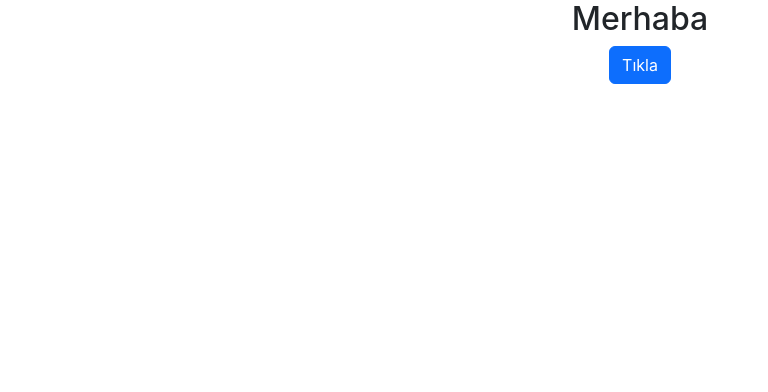
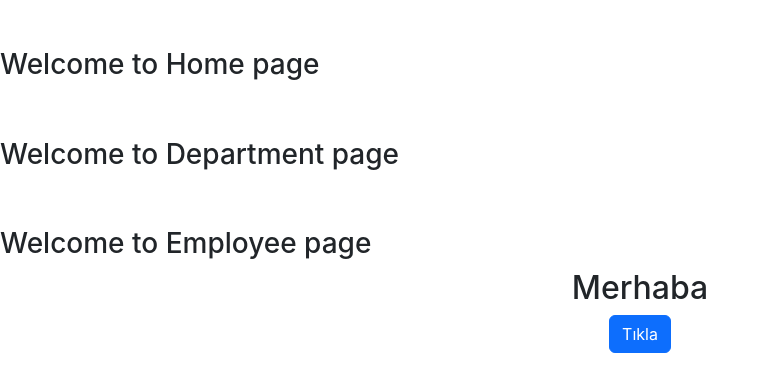
Before and after one commit to heimzza/employees, a React (Create React App) app: page / in a window 1280 px wide. Shown: the top 392 px of the page, without its empty margins (0-768 px from the left). Built offline with nearby package versions, Linux system fonts and the light colour scheme.

Commit message:
components

```diff
--- a/src/App.js
+++ b/src/App.js
@@ -1,10 +1,16 @@
 import logo from './logo.svg';
 import './App.css';
-import Button from 'react-bootstrap/Button'
+import Button from 'react-bootstrap/Button';
+import {Home} from './components/Home';
+import {Department} from './components/Department';
+import {Employee} from './components/Employee';
 
 function App() {
   return (
     <div className="App">
+      <Home></Home>
+      <Department></Department>
+      <Employee></Employee>
       <h2>Merhaba</h2>
       <Button variant="primary">Tıkla</Button>
     </div>
--- /dev/null
+++ b/src/components/Department.js
@@ -0,0 +1,13 @@
+import React, { Component } from 'react';
+
+export class Department extends Component {
+    render() {
+        return (
+            <div className='mt-5 d-flex justify-content-left'>
+                <h3>
+                    Welcome to Department page
+                </h3>
+            </div>
+        );
+    }
+}
--- /dev/null
+++ b/src/components/Employee.js
@@ -0,0 +1,13 @@
+import React, { Component } from 'react';
+
+export class Employee extends Component {
+    render() {
+        return (
+            <div className='mt-5 d-flex justify-content-left'>
+                <h3>
+                    Welcome to Employee page
+                </h3>
+            </div>
+        );
+    }
+}
--- /dev/null
+++ b/src/components/Home.js
@@ -0,0 +1,13 @@
+import React, { Component } from 'react';
+
+export class Home extends Component {
+    render() {
+        return (
+            <div className='mt-5 d-flex justify-content-left'>
+                <h3>
+                    Welcome to Home page
+                </h3>
+            </div>
+        );
+    }
+}
```
